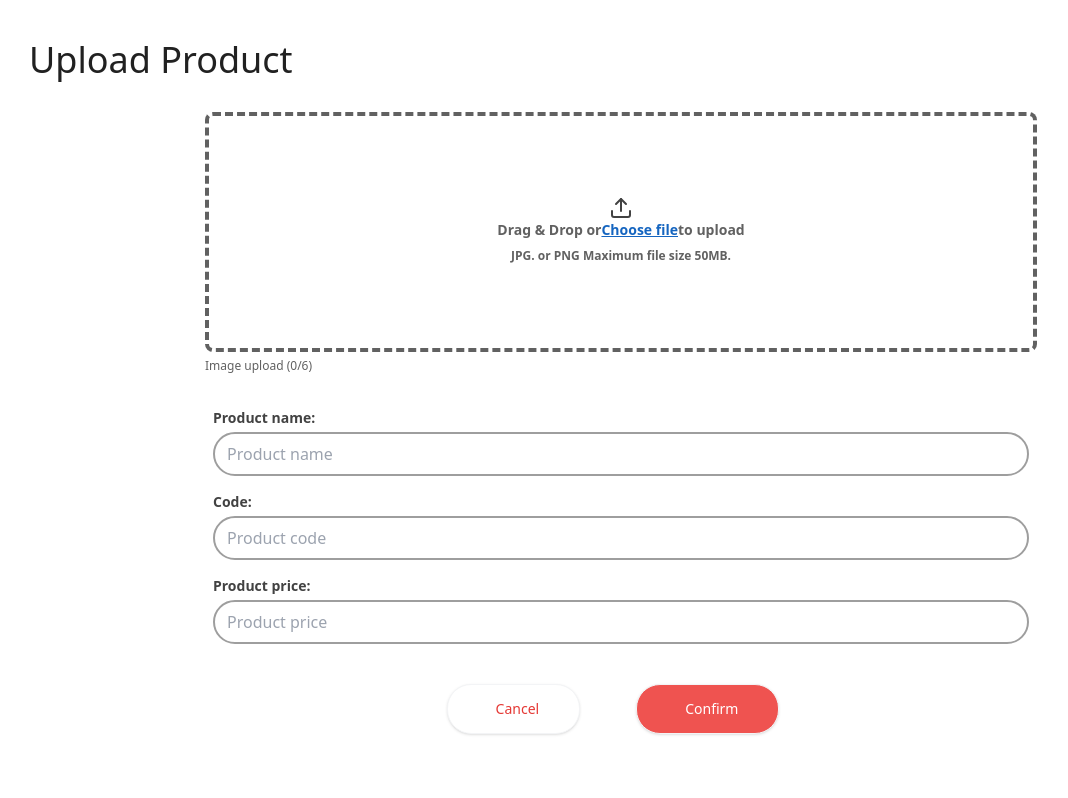
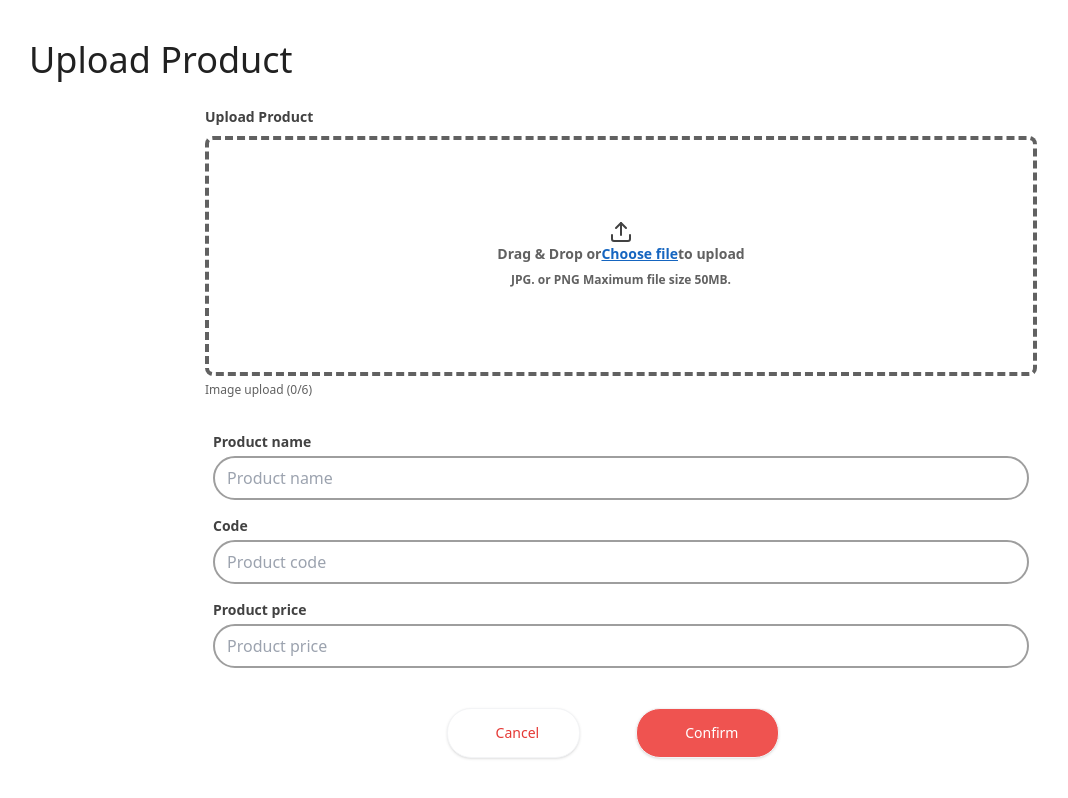
Before and after one commit to ParitaSriwasut/assignment-xsurface, a React (Vite) app in the folder webapp-question/frontend/: page /create in a window 1280 px wide. Shown: the top 798 px of the page, without its empty margins (19-1087 px from the left). Built offline with nearby package versions, Linux system fonts and the light colour scheme; no server answers.

Commit message:
product list page still need to fix with product details with modal component

```diff
--- a/webapp-question/frontend/src/components/product/CreateProduct.jsx
+++ b/webapp-question/frontend/src/components/product/CreateProduct.jsx
@@ -21,6 +21,12 @@ export default function CreateProduct({
           onSubmit={handleSubmitForm}
           className="items-center justify-center w-full max-auto pt-6 p-44"
         >
+          <label
+            htmlFor="text"
+            className=" md:text-sm text-sm text-secondary-400 text-light font-semibold"
+          >
+            Upload Product
+          </label>
           <div className="pt-2">
             <label className="flex flex-col border-4 border-dashed w-full-[600px] h-60 rounded-lg hover:border-primary-500 transition duration-300 ease-in-out transform hover:scale-105 hover:shadow-md border-secondary-300 p-20 text-center group">
               <div className="flex flex-col justify-center items-center px-20">
@@ -63,9 +69,9 @@ export default function CreateProduct({
           <div className="grid grid-cols-1 mt-4 mx-2">
             <label
               htmlFor="productName"
-              className=" md:text-sm text-xs text-secondary-400 text-light font-semibold"
+              className=" md:text-sm text-sm text-secondary-400 text-light font-semibold"
             >
-              Product name:
+              Product name
             </label>
             <input
               type="text"
@@ -79,9 +85,9 @@ export default function CreateProduct({
           <div className="grid grid-cols-1 mt-4 mx-2">
             <label
               htmlFor="productCode"
-              className=" md:text-sm text-xs text-secondary-400 text-light font-semibold"
+              className=" md:text-sm text-sm text-secondary-400 text-light font-semibold"
             >
-              Code:
+              Code
             </label>
             <input
               type="text"
@@ -96,9 +102,9 @@ export default function CreateProduct({
           <div className="grid grid-cols-1 mt-4 mx-2">
             <label
               htmlFor="productPrice"
-              className=" md:text-sm text-xs text-secondary-400 text-light font-semibold"
+              className=" md:text-sm text-sm text-secondary-400 text-light font-semibold"
             >
-              Product price:
+              Product price
             </label>
             <input
               type="number"
--- a/webapp-question/frontend/src/components/product/ProductList.jsx
+++ b/webapp-question/frontend/src/components/product/ProductList.jsx
@@ -98,7 +98,7 @@ export default function ProductList({ products }) {
                 <p className="text-secondary-400 text-md font-semibold cursor-auto my-3">
                   {product.code}
                 </p>
-                <p className="text-primary-700 text-lg font-semibold cursor-auto my-3">
+                <p className="text-primary-600 text-lg font-semibold cursor-auto my-3">
                   ฿ {product.price}
                 </p>
               </div>
@@ -118,7 +118,7 @@ export default function ProductList({ products }) {
                   <div className="flex flex-row justify-center items-center gap-20">
                     <div className="items-center">
                       <p className="flex justify-center text-center text-lg text-secondary-400 font-semibold">
-                        Product image
+                        Product image :
                       </p>
                       <img
                         src={selectedProduct?.image}
```
